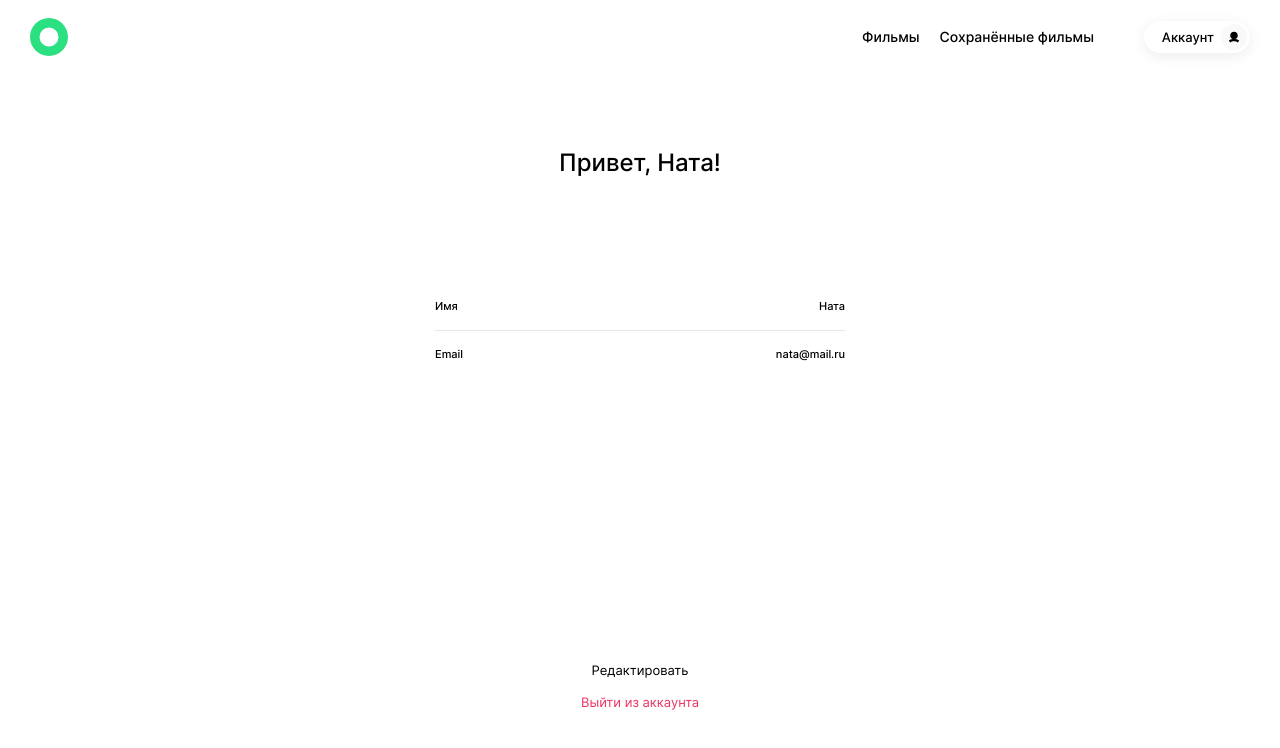
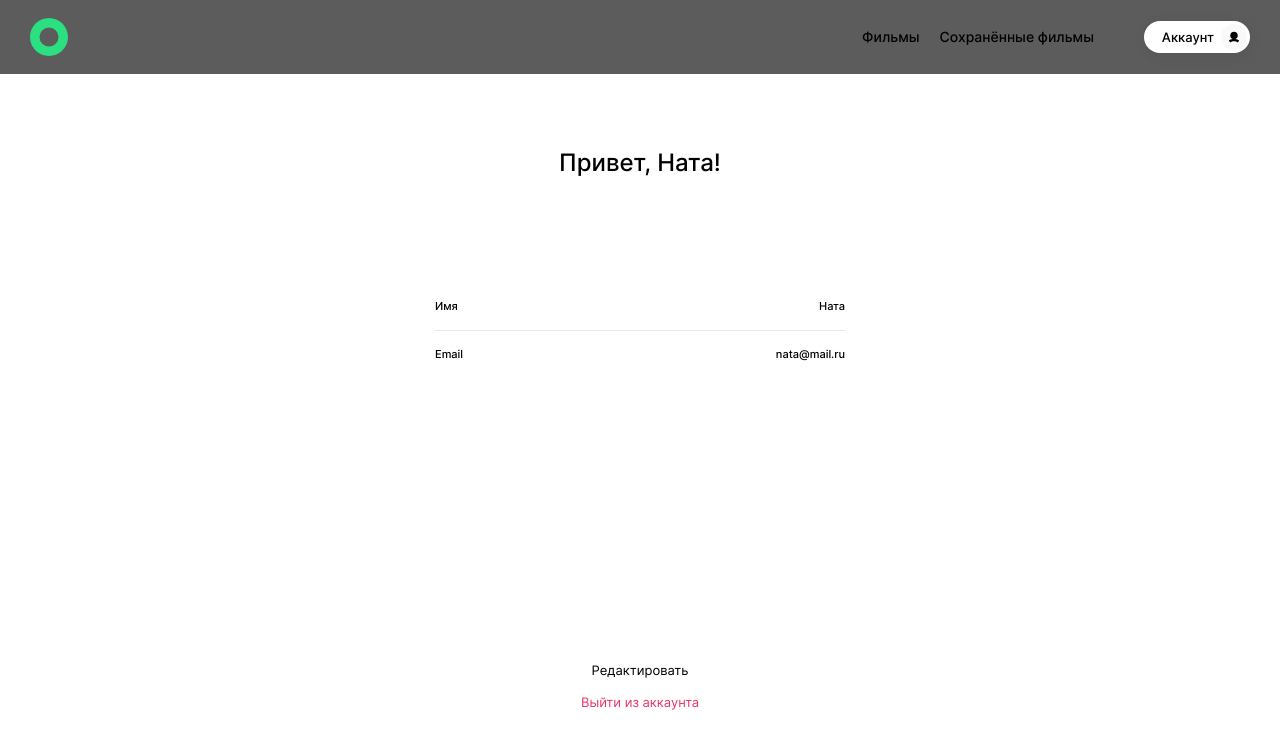
Before and after one commit to NataliUstinova/movies-explorer-frontend, a React (Create React App) app: page /profile in a window 1280 px wide. Shown: the top 748 px of the page. Built offline with nearby package versions, Linux system fonts and the light colour scheme.

Commit message:
fix: replace isMainHeader by page identificator

```diff
--- a/src/components/Header/Header.jsx
+++ b/src/components/Header/Header.jsx
@@ -3,18 +3,16 @@ import Logo from "../Logo/Logo";
 import Burger from "../Burger/Burger";
 import useMediaQuery from "../../hooks/useMediaQuery";
 import HeaderLinks from "../HeaderLinks/HeaderLinks";
+import usePageIdentification from "../../hooks/usePageIdentification";
 
-const Header = ({ isMainHeader }) => {
+const Header = () => {
+  const isMainPage = usePageIdentification();
   const { isSmallScreen } = useMediaQuery();
 
   return (
-    <header className={`header ${!isMainHeader && "movies-header"}`}>
+    <header className={`header ${!isMainPage && "movies-header"}`}>
       <Logo />
-      {isSmallScreen ? (
-        <Burger isMainHeader={isMainHeader} />
-      ) : (
-        <HeaderLinks isMainHeader={isMainHeader} />
-      )}
+      {isSmallScreen ? <Burger /> : <HeaderLinks />}
     </header>
   );
 };
--- a/src/components/Main/Main.jsx
+++ b/src/components/Main/Main.jsx
@@ -11,7 +11,7 @@ import Footer from "../Footer/Footer";
 const Main = () => {
   return (
     <main>
-      <Header isMainHeader={true} />
+      <Header />
       <Promo />
       <Navigation />
       <AboutProject />
```
